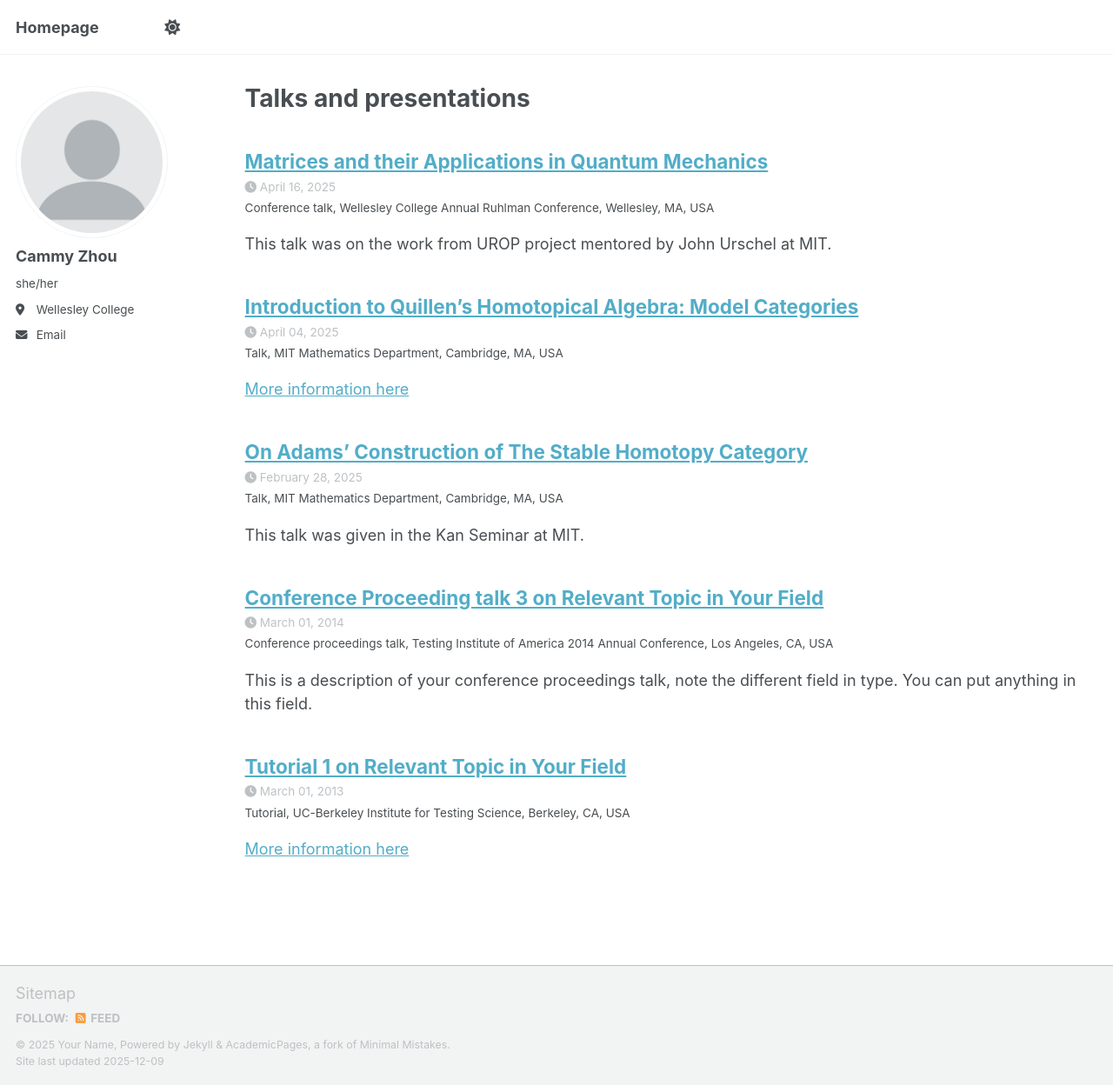
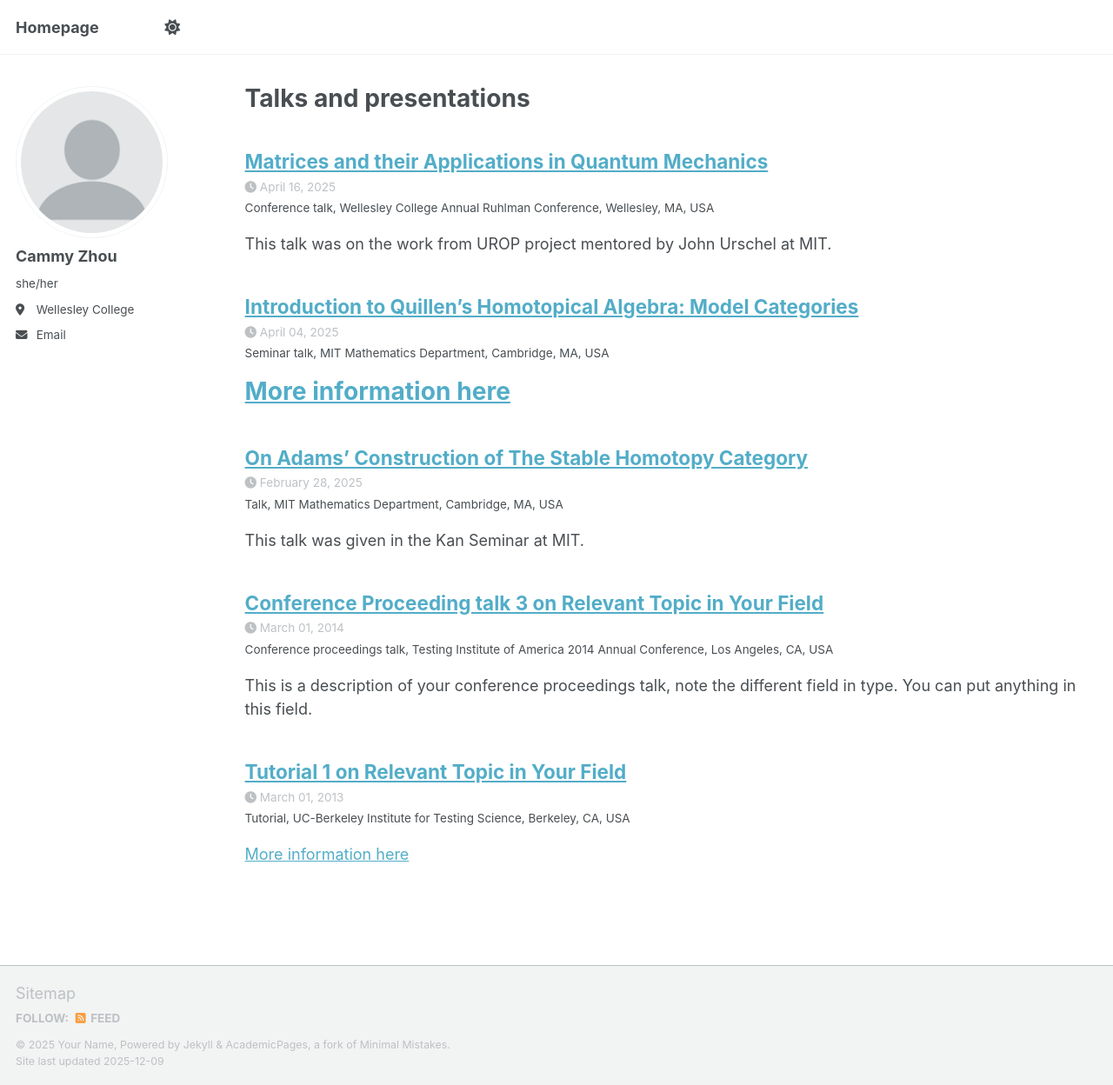
Before and after one commit to cakezhou/cakezhou.github.io, a Jekyll site: the page built from _pages/talks.html, in a window 1280 px wide and 1248 px high. Shown: the whole window at 87% size. Built offline with Jekyll 4.4.1, drawn with Linux system fonts in a browser that asks for light colours; a script bundle is joined from its source files by our own code; library files that are not in the unit come from our copies.

Commit message:
Change talk type to 'Seminar talk'

```diff
--- a/_talks/2014-02-01-talk-2.md
+++ b/_talks/2014-02-01-talk-2.md
@@ -1,13 +1,13 @@
 ---
 title: "Introduction to Quillen's Homotopical Algebra: Model Categories"
 collection: talks
-type: "Talk"
+type: "Seminar talk"
 permalink: /talks/2014-02-01-talk-2
 venue: "MIT Mathematics Department"
 date: 2025-04-04
 location: "Cambridge, MA, USA"
 ---
 
-[More information here](http://example2.com)
+# [More information here](http://example2.com)
 
 This talk was given in the Kan Seminar at MIT
```
